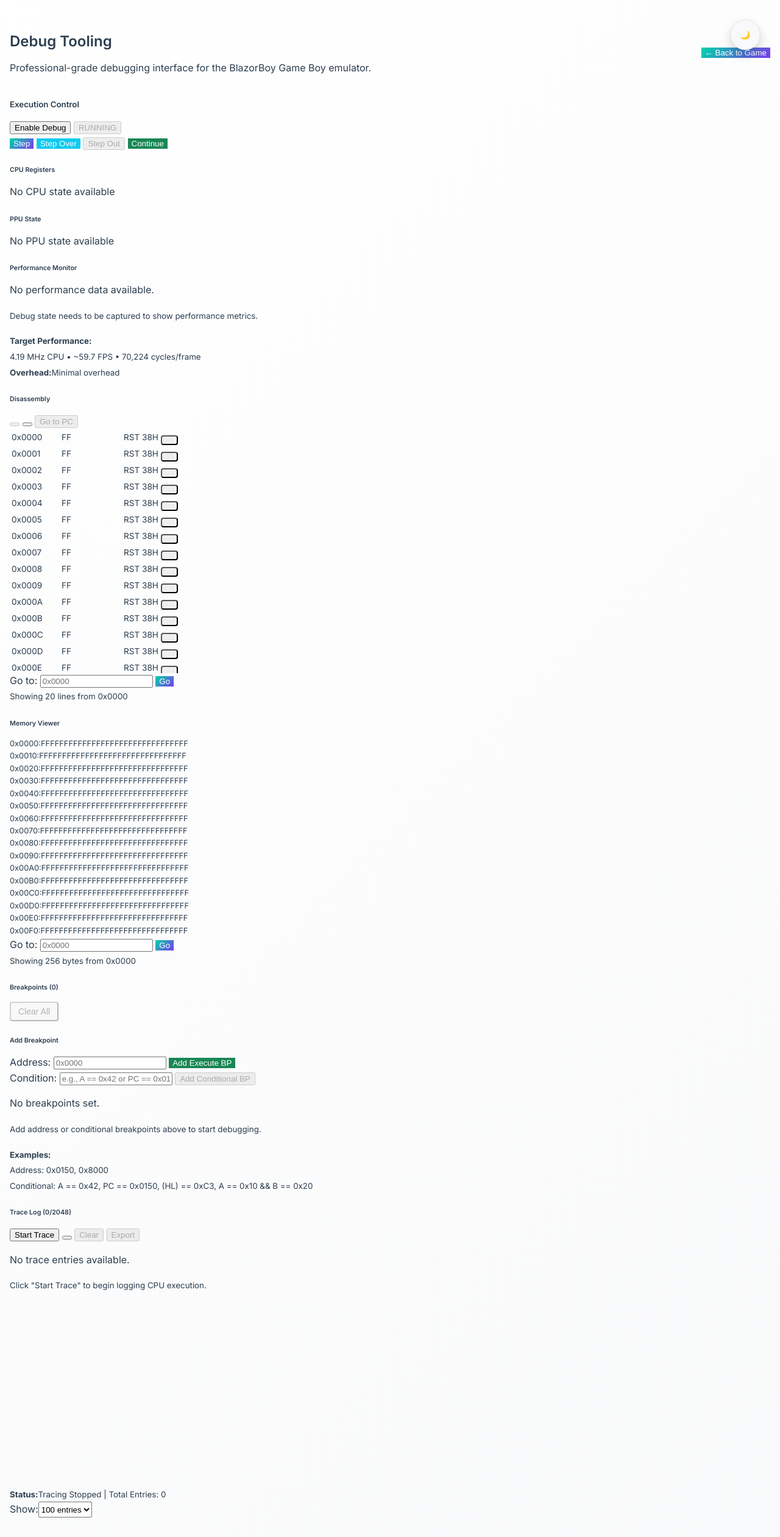
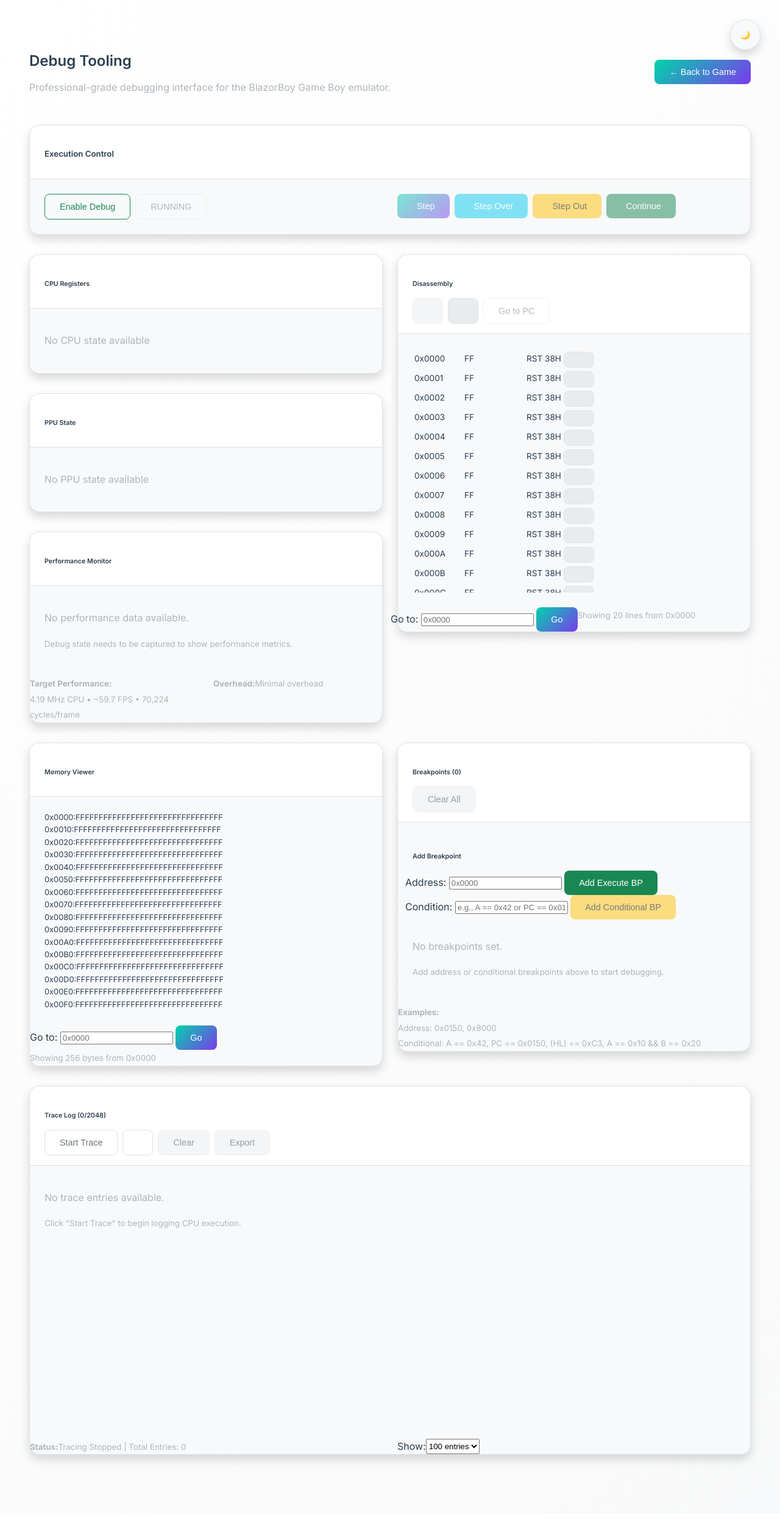
Before and after one commit to merenut/BlazorBoy, an ASP.NET Core app: page /debug in a window 1280 px wide. Shown: the whole page at 61% size. After the commit the page ends 2402 px from the top, so only its background shows below. Run offline with ASP.NET Core 8, Linux system fonts and the light colour scheme; style sheets or scripts are compiled from the project's sources.

Commit message:
Improve desktop layout and fix debug page Bootstrap compatibility
- Enhanced desktop responsive design with wider layouts for larger screens (1200px+)
- Increased Game Boy canvas size to 480x432px on desktop for better visibility
- Widened compact sections and settings overlay for better desktop utilization
- Added comprehensive Bootstrap CSS replacement classes for debug page
- Fixed all Bootstrap dependencies that were causing debug page to break
- Maintained mobile responsiveness while optimizing for desktop experience

Co-authored-by: merenut <52939424+merenut@users.noreply.github.com>

```diff
--- a/src/GameBoy.Blazor/wwwroot/css/app.css
+++ b/src/GameBoy.Blazor/wwwroot/css/app.css
@@ -674,4 +705,203 @@ code {
     font-size: 0.875rem;
     border-radius: var(--border-radius-sm);
 }
+
+/* ===== Debug Page Styles ===== */
+.container-fluid {
+    width: 100%;
+    padding: 2rem;
+    max-width: 1400px;
+    margin: 0 auto;
 }
+
+.row {
+    display: flex;
+    flex-wrap: wrap;
+    margin: 0 -0.75rem;
+}
+
+.mb-3 {
+    margin-bottom: 2rem;
+}
+
+.col {
+    flex: 1;
+    padding: 0 0.75rem;
+}
+
+.col-lg-6 {
+    flex: 0 0 50%;
+    max-width: 50%;
+    padding: 0 0.75rem;
+}
+
+.col-md-6 {
+    flex: 0 0 50%;
+    max-width: 50%;
+    padding: 0 0.75rem;
+}
+
+.col-12 {
+    flex: 0 0 100%;
+    max-width: 100%;
+    padding: 0 0.75rem;
+}
+
+.card {
+    background: var(--bg-secondary);
+    border: 1px solid var(--border-color);
+    border-radius: var(--border-radius-lg);
+    box-shadow: var(--shadow);
+}
+
+.card-header {
+    background: var(--bg-primary);
+    border-bottom: 1px solid var(--border-color);
+    padding: 1rem 1.5rem;
+    border-radius: var(--border-radius-lg) var(--border-radius-lg) 0 0;
+}
+
+.card-body {
+    padding: 1.5rem;
+}
+
+.btn {
+    display: inline-flex;
+    align-items: center;
+    gap: 0.5rem;
+    padding: 0.75rem 1.5rem;
+    border: none;
+    border-radius: var(--border-radius);
+    font-weight: 500;
+    font-size: 0.9rem;
+    cursor: pointer;
+    transition: all 0.2s ease;
+    text-decoration: none;
+    background: var(--bg-tertiary);
+    color: var(--text-primary);
+    border: 1px solid var(--border-color);
+}
+
+.btn:hover:not(:disabled) {
+    transform: translateY(-1px);
+    box-shadow: var(--shadow);
+}
+
+.btn:disabled {
+    opacity: 0.5;
+    cursor: not-allowed;
+}
+
+.btn-primary {
+    background: linear-gradient(135deg, var(--accent-primary), var(--accent-secondary));
+    color: white;
+    border: none;
+}
+
+.btn-success {
+    background: var(--success);
+    color: white;
+    border: none;
+}
+
+.btn-outline-success {
+    background: transparent;
+    color: var(--success);
+    border: 1px solid var(--success);
+}
+
+.btn-warning {
+    background: var(--warning);
+    color: black;
+    border: none;
+}
+
+.btn-outline-secondary {
+    background: transparent;
+    color: var(--text-secondary);
+    border: 1px solid var(--border-color);
+}
+
+.btn-info {
+    background: var(--info);
+    color: white;
+    border: none;
+}
+
+.btn-group {
+    display: flex;
+    gap: 0.5rem;
+}
+
+.text-muted {
+    color: var(--text-muted);
+}
+
+.alert {
+    padding: 1rem;
+    border-radius: var(--border-radius);
+    border: 1px solid var(--border-color);
+    margin-top: 1rem;
+}
+
+.alert-info {
+    background: rgba(13, 202, 240, 0.1);
+    border-color: var(--info);
+    color: var(--info);
+}
+
+.alert-dismissible {
+    padding-right: 3rem;
+    position: relative;
+}
+
+.btn-close {
+    position: absolute;
+    top: 0.5rem;
+    right: 0.5rem;
+    background: none;
+    border: none;
+    font-size: 1.5rem;
+    color: var(--text-muted);
+    cursor: pointer;
+    padding: 0.25rem;
+    border-radius: var(--border-radius-sm);
+    transition: all 0.2s ease;
+}
+
+.btn-close:hover {
+    background: var(--bg-tertiary);
+    color: var(--text-primary);
+}
+
+.btn-close::before {
+    content: "×";
+}
+
+/* Mobile responsive adjustments for debug page */
+@media (max-width: 1024px) {
+    .container-fluid {
+        padding: 1rem;
+    }
+
+    .col-lg-6,
+    .col-md-6 {
+        flex: 0 0 100%;
+        max-width: 100%;
+    }
+
+    .row {
+        margin: 0;
+    }
+
+    .col {
+        padding: 0;
+    }
+
+    .col-lg-6,
+    .col-md-6,
+    .col-12 {
+        padding: 0;
+        margin-bottom: 1rem;
+    }
+}
```
Also changed, not shown: other parts of src/GameBoy.Blazor/wwwroot/css/app.css (+53 -22 lines).
